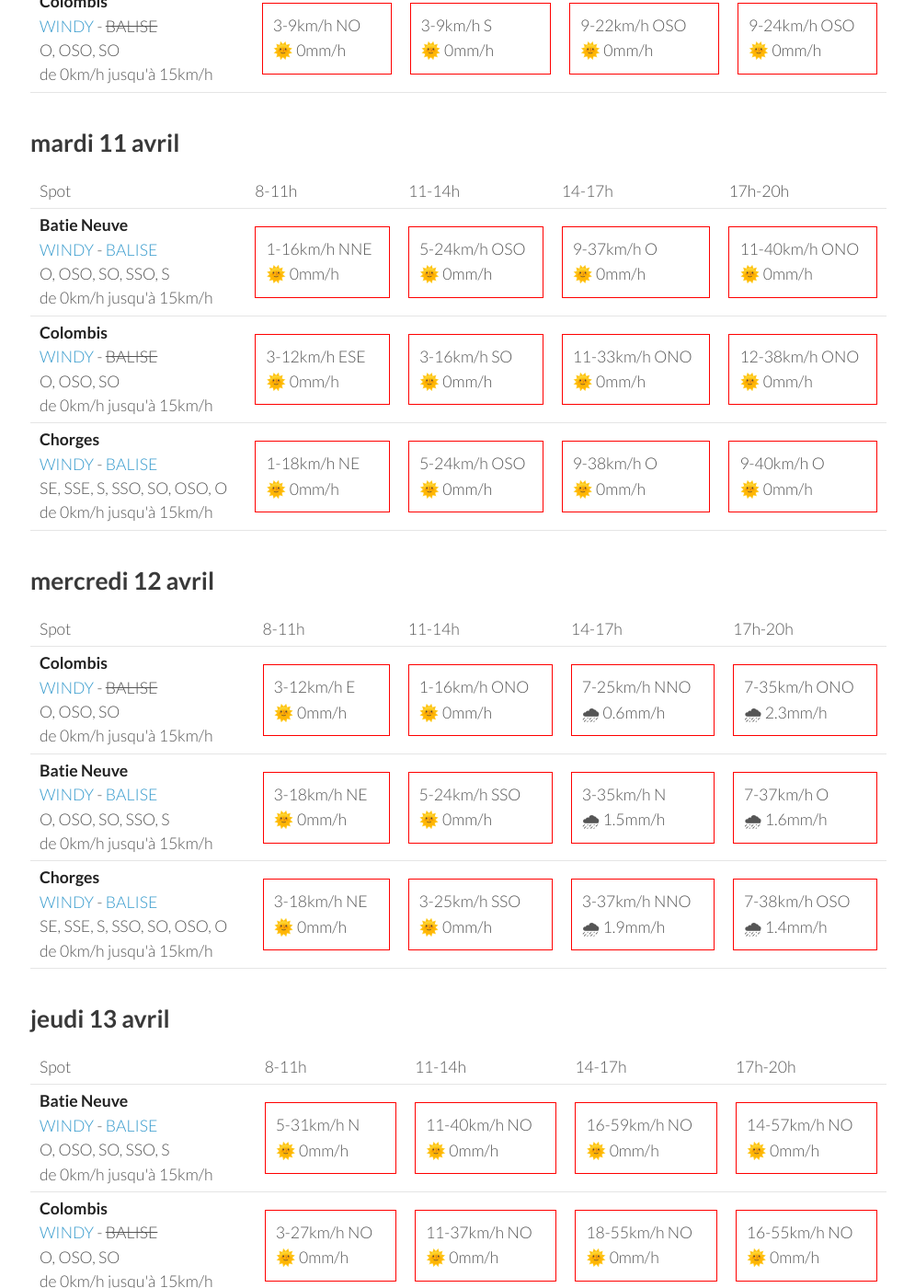
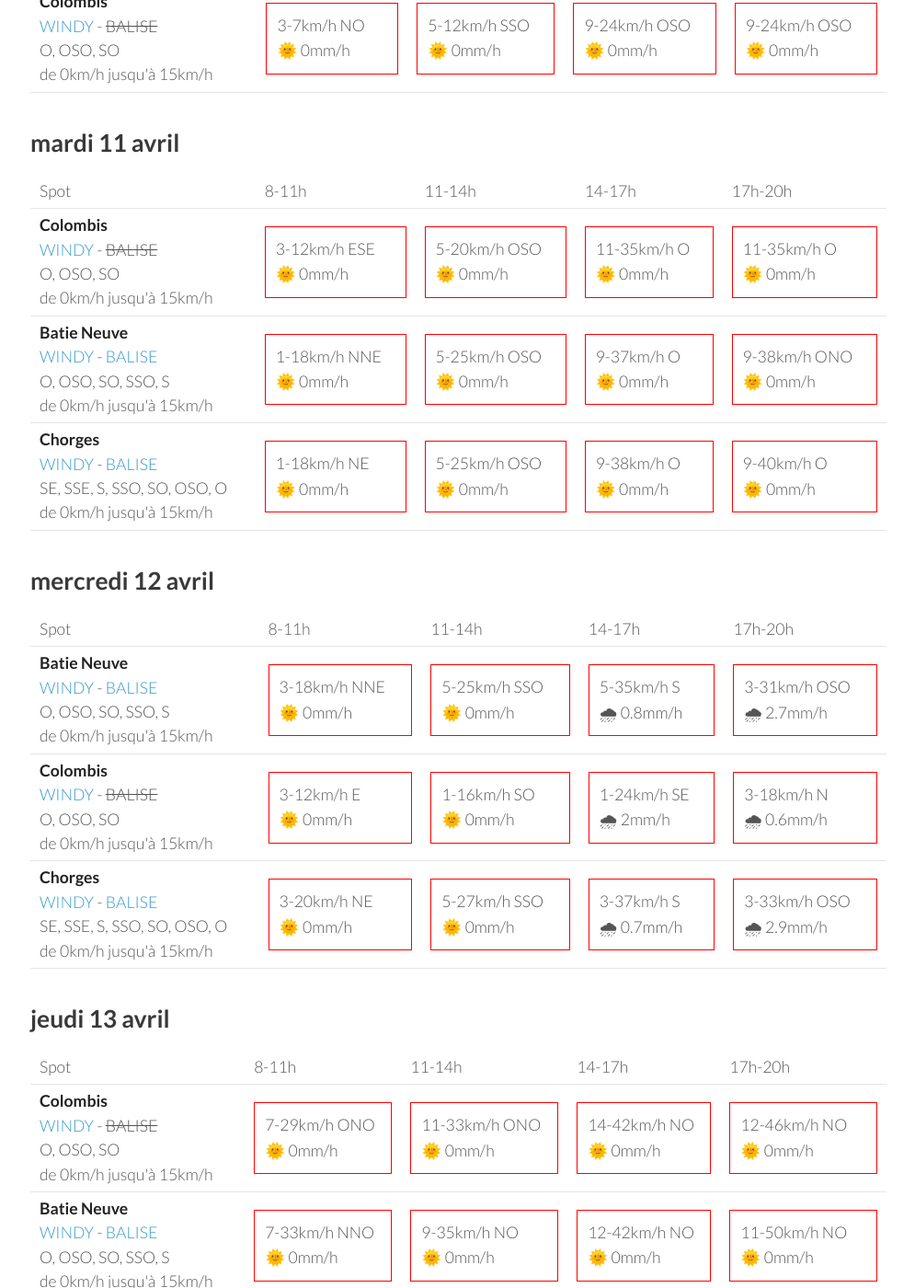
Before and after one commit to parapente-dans-le-nord/parapente-dans-le-nord.github.io, a Jekyll site: the page built from saint_andre.markdown, in a window 1280 px wide and 1400 px high, scrolled down 1092 px. Shown: the whole window at 92% size, without its empty margins (25-1020 px from the left). Built offline with Jekyll 4.4.1, drawn with Linux system fonts in a browser that asks for light colours; some of the changed text lies outside the part shown.

Commit message:
update index.markdown

```diff
--- a/saint_andre.markdown
+++ b/saint_andre.markdown
@@ -24,31 +24,28 @@ page mise à jour le dimanche 09 avril 06:36
 <tr>
         <td><strong>Batie Neuve</strong><br><a href="https://windy.com/44.584/6.236?44.559,6.262,10,m:eTtagly">WINDY</a> - <span class=""><a href="https://www.openwindmap.org/PP554">BALISE</a> </span><br> <span class="vent-favorable">O, OSO, SO, SSO, S</span><br><span class="force-vent">de 0km/h jusqu'à 15km/h</span> </td>
 
-            <td><div class="not-flyable"><p>3-9km/h NE</p><p>🌞 0mm/h</p></div></td>
-            <td><div class="flyable"><p>5-12km/h SSO</p><p>🌞 0mm/h</p></div></td>
-            <td><div class="not-flyable"><p>11-27km/h OSO</p><p>🌞 0mm/h</p></div></td>
-            <td><div class="not-flyable"><p>11-27km/h OSO</p><p>🌞 0mm/h</p></div></td>
-
+            <td><div class="not-flyable"><p>0-0km/h NA</p><p>🌧️ 0mm/h</p></div></td>
+            <td><div class="flyable"><p>5-12km/h S</p><p>🌞 0mm/h</p></div></td>
+            <td><div class="not-flyable"><p>12-27km/h SO</p><p>🌞 0mm/h</p></div></td>
+            <td><div class="not-flyable"><p>11-27km/h O</p><p>🌞 0mm/h</p></div></td>
 
     </tr>
 <tr>
         <td><strong>Chorges</strong><br><a href="https://windy.com/44.578/6.280?44.559,6.262,10">WINDY</a> - <span class=""><a href="https://www.openwindmap.org/PP554">BALISE</a> </span><br> <span class="vent-favorable">SE, SSE, S, SSO, SO, OSO, O</span><br><span class="force-vent">de 0km/h jusqu'à 15km/h</span> </td>
 
-            <td><div class="not-flyable"><p>1-5km/h E</p><p>🌞 0mm/h</p></div></td>
-            <td><div class="flyable"><p>5-11km/h SSO</p><p>🌞 0mm/h</p></div></td>
+            <td><div class="not-flyable"><p>0-0km/h NA</p><p>🌧️ 0mm/h</p></div></td>
+            <td><div class="flyable"><p>5-9km/h SSO</p><p>🌞 0mm/h</p></div></td>
             <td><div class="not-flyable"><p>12-25km/h SO</p><p>🌞 0mm/h</p></div></td>
             <td><div class="not-flyable"><p>14-29km/h SO</p><p>🌞 0mm/h</p></div></td>
-
 
     </tr>
 <tr>
         <td><strong>Colombis</strong><br><a href="https://windy.com/44.494/6.216?44.559,6.262,10">WINDY</a> - <span class="no-balise"> BALISE </span><br> <span class="vent-favorable">O, OSO, SO</span><br><span class="force-vent">de 0km/h jusqu'à 15km/h</span> </td>
 
-            <td><div class="not-flyable"><p>1-3km/h NO</p><p>🌞 0mm/h</p></div></td>
-            <td><div class="not-flyable"><p>3-11km/h SSE</p><p>🌞 0mm/h</p></div></td>
-            <td><div class="not-flyable"><p>9-24km/h OSO</p><p>🌞 0mm/h</p></div></td>
-            <td><div class="not-flyable"><p>7-24km/h SO</p><p>🌞 0mm/h</p></div></td>
-
+            <td><div class="not-flyable"><p>0-0km/h NA</p><p>🌧️ 0mm/h</p></div></td>
+            <td><div class="not-flyable"><p>5-12km/h ESE</p><p>🌞 0mm/h</p></div></td>
+            <td><div class="not-flyable"><p>9-22km/h OSO</p><p>🌞 0mm/h</p></div></td>
+            <td><div class="not-flyable"><p>9-25km/h SO</p><p>🌞 0mm/h</p></div></td>
 
     </tr>
 
@@ -70,10 +67,10 @@ page mise à jour le dimanche 09 avril 06:36
 <tr>
         <td><strong>Batie Neuve</strong><br><a href="https://windy.com/44.584/6.236?44.559,6.262,10,m:eTtagly">WINDY</a> - <span class=""><a href="https://www.openwindmap.org/PP554">BALISE</a> </span><br> <span class="vent-favorable">O, OSO, SO, SSO, S</span><br><span class="force-vent">de 0km/h jusqu'à 15km/h</span> </td>
 
-            <td><div class="not-flyable"><p>3-9km/h NNE</p><p>🌞 0mm/h</p></div></td>
-            <td><div class="flyable"><p>3-11km/h SSO</p><p>🌞 0mm/h</p></div></td>
-            <td><div class="not-flyable"><p>12-25km/h OSO</p><p>🌞 0mm/h</p></div></td>
-            <td><div class="not-flyable"><p>9-22km/h O</p><p>🌞 0mm/h</p></div></td>
+            <td><div class="not-flyable"><p>5-7km/h NNE</p><p>🌞 0mm/h</p></div></td>
+            <td><div class="flyable"><p>5-14km/h SO</p><p>🌞 0mm/h</p></div></td>
+            <td><div class="not-flyable"><p>11-25km/h SO</p><p>🌞 0mm/h</p></div></td>
+            <td><div class="not-flyable"><p>9-24km/h OSO</p><p>🌞 0mm/h</p></div></td>
 
 
     </tr>
@@ -81,18 +78,18 @@ page mise à jour le dimanche 09 avril 06:36
         <td><strong>Chorges</strong><br><a href="https://windy.com/44.578/6.280?44.559,6.262,10">WINDY</a> - <span class=""><a href="https://www.openwindmap.org/PP554">BALISE</a> </span><br> <span class="vent-favorable">SE, SSE, S, SSO, SO, OSO, O</span><br><span class="force-vent">de 0km/h jusqu'à 15km/h</span> </td>
 
             <td><div class="not-flyable"><p>1-3km/h ENE</p><p>🌞 0mm/h</p></div></td>
-            <td><div class="flyable"><p>5-9km/h SSO</p><p>🌞 0mm/h</p></div></td>
+            <td><div class="flyable"><p>5-11km/h SO</p><p>🌞 0mm/h</p></div></td>
             <td><div class="not-flyable"><p>11-22km/h SO</p><p>🌞 0mm/h</p></div></td>
-            <td><div class="not-flyable"><p>12-25km/h SO</p><p>🌞 0mm/h</p></div></td>
+            <td><div class="not-flyable"><p>12-31km/h SO</p><p>🌞 0mm/h</p></div></td>
 
 
     </tr>
 <tr>
         <td><strong>Colombis</strong><br><a href="https://windy.com/44.494/6.216?44.559,6.262,10">WINDY</a> - <span class="no-balise"> BALISE </span><br> <span class="vent-favorable">O, OSO, SO</span><br><span class="force-vent">de 0km/h jusqu'à 15km/h</span> </td>
 
-            <td><div class="not-flyable"><p>3-9km/h NO</p><p>🌞 0mm/h</p></div></td>
-            <td><div class="not-flyable"><p>3-9km/h S</p><p>🌞 0mm/h</p></div></td>
-            <td><div class="not-flyable"><p>9-22km/h OSO</p><p>🌞 0mm/h</p></div></td>
+            <td><div class="not-flyable"><p>3-7km/h NO</p><p>🌞 0mm/h</p></div></td>
+            <td><div class="not-flyable"><p>5-12km/h SSO</p><p>🌞 0mm/h</p></div></td>
+            <td><div class="not-flyable"><p>9-24km/h OSO</p><p>🌞 0mm/h</p></div></td>
             <td><div class="not-flyable"><p>9-24km/h OSO</p><p>🌞 0mm/h</p></div></td>
 
 
@@ -114,22 +111,22 @@ page mise à jour le dimanche 09 avril 06:36
       <td>17h-20h</td>
     </tr>
 <tr>
-        <td><strong>Batie Neuve</strong><br><a href="https://windy.com/44.584/6.236?44.559,6.262,10,m:eTtagly">WINDY</a> - <span class=""><a href="https://www.openwindmap.org/PP554">BALISE</a> </span><br> <span class="vent-favorable">O, OSO, SO, SSO, S</span><br><span class="force-vent">de 0km/h jusqu'à 15km/h</span> </td>
+        <td><strong>Colombis</strong><br><a href="https://windy.com/44.494/6.216?44.559,6.262,10">WINDY</a> - <span class="no-balise"> BALISE </span><br> <span class="vent-favorable">O, OSO, SO</span><br><span class="force-vent">de 0km/h jusqu'à 15km/h</span> </td>
 
-            <td><div class="not-flyable"><p>1-16km/h NNE</p><p>🌞 0mm/h</p></div></td>
-            <td><div class="not-flyable"><p>5-24km/h OSO</p><p>🌞 0mm/h</p></div></td>
-            <td><div class="not-flyable"><p>9-37km/h O</p><p>🌞 0mm/h</p></div></td>
-            <td><div class="not-flyable"><p>11-40km/h ONO</p><p>🌞 0mm/h</p></div></td>
+            <td><div class="not-flyable"><p>3-12km/h ESE</p><p>🌞 0mm/h</p></div></td>
+            <td><div class="not-flyable"><p>5-20km/h OSO</p><p>🌞 0mm/h</p></div></td>
+            <td><div class="not-flyable"><p>11-35km/h O</p><p>🌞 0mm/h</p></div></td>
+            <td><div class="not-flyable"><p>11-35km/h O</p><p>🌞 0mm/h</p></div></td>
 
 
     </tr>
 <tr>
-        <td><strong>Colombis</strong><br><a href="https://windy.com/44.494/6.216?44.559,6.262,10">WINDY</a> - <span class="no-balise"> BALISE </span><br> <span class="vent-favorable">O, OSO, SO</span><br><span class="force-vent">de 0km/h jusqu'à 15km/h</span> </td>
+        <td><strong>Batie Neuve</strong><br><a href="https://windy.com/44.584/6.236?44.559,6.262,10,m:eTtagly">WINDY</a> - <span class=""><a href="https://www.openwindmap.org/PP554">BALISE</a> </span><br> <span class="vent-favorable">O, OSO, SO, SSO, S</span><br><span class="force-vent">de 0km/h jusqu'à 15km/h</span> </td>
 
-            <td><div class="not-flyable"><p>3-12km/h ESE</p><p>🌞 0mm/h</p></div></td>
-            <td><div class="not-flyable"><p>3-16km/h SO</p><p>🌞 0mm/h</p></div></td>
-            <td><div class="not-flyable"><p>11-33km/h ONO</p><p>🌞 0mm/h</p></div></td>
-            <td><div class="not-flyable"><p>12-38km/h ONO</p><p>🌞 0mm/h</p></div></td>
+            <td><div class="not-flyable"><p>1-18km/h NNE</p><p>🌞 0mm/h</p></div></td>
+            <td><div class="not-flyable"><p>5-25km/h OSO</p><p>🌞 0mm/h</p></div></td>
+            <td><div class="not-flyable"><p>9-37km/h O</p><p>🌞 0mm/h</p></div></td>
+            <td><div class="not-flyable"><p>9-38km/h ONO</p><p>🌞 0mm/h</p></div></td>
 
 
     </tr>
@@ -137,7 +134,7 @@ page mise à jour le dimanche 09 avril 06:36
         <td><strong>Chorges</strong><br><a href="https://windy.com/44.578/6.280?44.559,6.262,10">WINDY</a> - <span class=""><a href="https://www.openwindmap.org/PP554">BALISE</a> </span><br> <span class="vent-favorable">SE, SSE, S, SSO, SO, OSO, O</span><br><span class="force-vent">de 0km/h jusqu'à 15km/h</span> </td>
 
             <td><div class="not-flyable"><p>1-18km/h NE</p><p>🌞 0mm/h</p></div></td>
-            <td><div class="not-flyable"><p>5-24km/h OSO</p><p>🌞 0mm/h</p></div></td>
+            <td><div class="not-flyable"><p>5-25km/h OSO</p><p>🌞 0mm/h</p></div></td>
             <td><div class="not-flyable"><p>9-38km/h O</p><p>🌞 0mm/h</p></div></td>
             <td><div class="not-flyable"><p>9-40km/h O</p><p>🌞 0mm/h</p></div></td>
 
@@ -160,32 +157,32 @@ page mise à jour le dimanche 09 avril 06:36
       <td>17h-20h</td>
     </tr>
 <tr>
-        <td><strong>Colombis</strong><br><a href="https://windy.com/44.494/6.216?44.559,6.262,10">WINDY</a> - <span class="no-balise"> BALISE </span><br> <span class="vent-favorable">O, OSO, SO</span><br><span class="force-vent">de 0km/h jusqu'à 15km/h</span> </td>
+        <td><strong>Batie Neuve</strong><br><a href="https://windy.com/44.584/6.236?44.559,6.262,10,m:eTtagly">WINDY</a> - <span class=""><a href="https://www.openwindmap.org/PP554">BALISE</a> </span><br> <span class="vent-favorable">O, OSO, SO, SSO, S</span><br><span class="force-vent">de 0km/h jusqu'à 15km/h</span> </td>
 
-            <td><div class="not-flyable"><p>3-12km/h E</p><p>🌞 0mm/h</p></div></td>
-            <td><div class="not-flyable"><p>1-16km/h ONO</p><p>🌞 0mm/h</p></div></td>
-            <td><div class="not-flyable"><p>7-25km/h NNO</p><p>🌧 0.6mm/h</p></div></td>
-            <td><div class="not-flyable"><p>7-35km/h ONO</p><p>🌧 2.3mm/h</p></div></td>
+            <td><div class="not-flyable"><p>3-18km/h NNE</p><p>🌞 0mm/h</p></div></td>
+            <td><div class="not-flyable"><p>5-25km/h SSO</p><p>🌞 0mm/h</p></div></td>
+            <td><div class="not-flyable"><p>5-35km/h S</p><p>🌧 0.8mm/h</p></div></td>
+            <td><div class="not-flyable"><p>3-31km/h OSO</p><p>🌧 2.7mm/h</p></div></td>
 
 
     </tr>
 <tr>
-        <td><strong>Batie Neuve</strong><br><a href="https://windy.com/44.584/6.236?44.559,6.262,10,m:eTtagly">WINDY</a> - <span class=""><a href="https://www.openwindmap.org/PP554">BALISE</a> </span><br> <span class="vent-favorable">O, OSO, SO, SSO, S</span><br><span class="force-vent">de 0km/h jusqu'à 15km/h</span> </td>
+        <td><strong>Colombis</strong><br><a href="https://windy.com/44.494/6.216?44.559,6.262,10">WINDY</a> - <span class="no-balise"> BALISE </span><br> <span class="vent-favorable">O, OSO, SO</span><br><span class="force-vent">de 0km/h jusqu'à 15km/h</span> </td>
 
-            <td><div class="not-flyable"><p>3-18km/h NE</p><p>🌞 0mm/h</p></div></td>
-            <td><div class="not-flyable"><p>5-24km/h SSO</p><p>🌞 0mm/h</p></div></td>
-            <td><div class="not-flyable"><p>3-35km/h N</p><p>🌧 1.5mm/h</p></div></td>
-            <td><div class="not-flyable"><p>7-37km/h O</p><p>🌧 1.6mm/h</p></div></td>
+            <td><div class="not-flyable"><p>3-12km/h E</p><p>🌞 0mm/h</p></div></td>
+            <td><div class="not-flyable"><p>1-16km/h SO</p><p>🌞 0mm/h</p></div></td>
+            <td><div class="not-flyable"><p>1-24km/h SE</p><p>🌧 2mm/h</p></div></td>
+            <td><div class="not-flyable"><p>3-18km/h N</p><p>🌧 0.6mm/h</p></div></td>
 
 
     </tr>
 <tr>
         <td><strong>Chorges</strong><br><a href="https://windy.com/44.578/6.280?44.559,6.262,10">WINDY</a> - <span class=""><a href="https://www.openwindmap.org/PP554">BALISE</a> </span><br> <span class="vent-favorable">SE, SSE, S, SSO, SO, OSO, O</span><br><span class="force-vent">de 0km/h jusqu'à 15km/h</span> </td>
 
-            <td><div class="not-flyable"><p>3-18km/h NE</p><p>🌞 0mm/h</p></div></td>
-            <td><div class="not-flyable"><p>3-25km/h SSO</p><p>🌞 0mm/h</p></div></td>
-            <td><div class="not-flyable"><p>3-37km/h NNO</p><p>🌧 1.9mm/h</p></div></td>
-            <td><div class="not-flyable"><p>7-38km/h OSO</p><p>🌧 1.4mm/h</p></div></td>
+            <td><div class="not-flyable"><p>3-20km/h NE</p><p>🌞 0mm/h</p></div></td>
+            <td><div class="not-flyable"><p>5-27km/h SSO</p><p>🌞 0mm/h</p></div></td>
+            <td><div class="not-flyable"><p>3-37km/h S</p><p>🌧 0.7mm/h</p></div></td>
+            <td><div class="not-flyable"><p>3-33km/h OSO</p><p>🌧 2.9mm/h</p></div></td>
 
 
     </tr>
@@ -206,32 +203,32 @@ page mise à jour le dimanche 09 avril 06:36
       <td>17h-20h</td>
     </tr>
 <tr>
-        <td><strong>Batie Neuve</strong><br><a href="https://windy.com/44.584/6.236?44.559,6.262,10,m:eTtagly">WINDY</a> - <span class=""><a href="https://www.openwindmap.org/PP554">BALISE</a> </span><br> <span class="vent-favorable">O, OSO, SO, SSO, S</span><br><span class="force-vent">de 0km/h jusqu'à 15km/h</span> </td>
+        <td><strong>Colombis</strong><br><a href="https://windy.com/44.494/6.216?44.559,6.262,10">WINDY</a> - <span class="no-balise"> BALISE </span><br> <span class="vent-favorable">O, OSO, SO</span><br><span class="force-vent">de 0km/h jusqu'à 15km/h</span> </td>
 
-            <td><div class="not-flyable"><p>5-31km/h N</p><p>🌞 0mm/h</p></div></td>
-            <td><div class="not-flyable"><p>11-40km/h NO</p><p>🌞 0mm/h</p></div></td>
-            <td><div class="not-flyable"><p>16-59km/h NO</p><p>🌞 0mm/h</p></div></td>
-            <td><div class="not-flyable"><p>14-57km/h NO</p><p>🌞 0mm/h</p></div></td>
+            <td><div class="not-flyable"><p>7-29km/h ONO</p><p>🌞 0mm/h</p></div></td>
+            <td><div class="not-flyable"><p>11-33km/h ONO</p><p>🌞 0mm/h</p></div></td>
+            <td><div class="not-flyable"><p>14-42km/h NO</p><p>🌞 0mm/h</p></div></td>
+            <td><div class="not-flyable"><p>12-46km/h NO</p><p>🌞 0mm/h</p></div></td>
 
 
     </tr>
 <tr>
-        <td><strong>Colombis</strong><br><a href="https://windy.com/44.494/6.216?44.559,6.262,10">WINDY</a> - <span class="no-balise"> BALISE </span><br> <span class="vent-favorable">O, OSO, SO</span><br><span class="force-vent">de 0km/h jusqu'à 15km/h</span> </td>
+        <td><strong>Batie Neuve</strong><br><a href="https://windy.com/44.584/6.236?44.559,6.262,10,m:eTtagly">WINDY</a> - <span class=""><a href="https://www.openwindmap.org/PP554">BALISE</a> </span><br> <span class="vent-favorable">O, OSO, SO, SSO, S</span><br><span class="force-vent">de 0km/h jusqu'à 15km/h</span> </td>
 
-            <td><div class="not-flyable"><p>3-27km/h NO</p><p>🌞 0mm/h</p></div></td>
-            <td><div class="not-flyable"><p>11-37km/h NO</p><p>🌞 0mm/h</p></div></td>
-            <td><div class="not-flyable"><p>18-55km/h NO</p><p>🌞 0mm/h</p></div></td>
-            <td><div class="not-flyable"><p>16-55km/h NO</p><p>🌞 0mm/h</p></div></td>
+            <td><div class="not-flyable"><p>7-33km/h NNO</p><p>🌞 0mm/h</p></div></td>
+            <td><div class="not-flyable"><p>9-35km/h NO</p><p>🌞 0mm/h</p></div></td>
+            <td><div class="not-flyable"><p>12-42km/h NO</p><p>🌞 0mm/h</p></div></td>
+            <td><div class="not-flyable"><p>11-50km/h NO</p><p>🌞 0mm/h</p></div></td>
 
 
     </tr>
 <tr>
         <td><strong>Chorges</strong><br><a href="https://windy.com/44.578/6.280?44.559,6.262,10">WINDY</a> - <span class=""><a href="https://www.openwindmap.org/PP554">BALISE</a> </span><br> <span class="vent-favorable">SE, SSE, S, SSO, SO, OSO, O</span><br><span class="force-vent">de 0km/h jusqu'à 15km/h</span> </td>
 
-            <td><div class="not-flyable"><p>5-29km/h N</p><p>🌞 0mm/h</p></div></td>
-            <td><div class="not-flyable"><p>9-38km/h NO</p><p>🌞 0mm/h</p></div></td>
-            <td><div class="not-flyable"><p>14-57km/h NO</p><p>🌞 0mm/h</p></div></td>
-            <td><div class="not-flyable"><p>12-57km/h NO</p><p>🌞 0mm/h</p></div></td>
+            <td><div class="not-flyable"><p>5-29km/h NNO</p><p>🌞 0mm/h</p></div></td>
+            <td><div class="not-flyable"><p>7-31km/h NO</p><p>🌞 0mm/h</p></div></td>
+            <td><div class="not-flyable"><p>11-42km/h NO</p><p>🌞 0mm/h</p></div></td>
+            <td><div class="not-flyable"><p>11-50km/h ONO</p><p>🌞 0mm/h</p></div></td>
 
 
     </tr>
@@ -239,3 +236,49 @@ page mise à jour le dimanche 09 avril 06:36
 </tbody>
 </table>
 {:/}
+## vendredi 14 avril
+
+{::nomarkdown}
+<table>
+  <tbody>
+    <tr>
+      <td>Spot</td>
+      <td>8-11h</td>
+      <td>11-14h</td>
+      <td>14-17h</td>
+      <td>17h-20h</td>
+    </tr>
+<tr>
+        <td><strong>Colombis</strong><br><a href="https://windy.com/44.494/6.216?44.559,6.262,10">WINDY</a> - <span class="no-balise"> BALISE </span><br> <span class="vent-favorable">O, OSO, SO</span><br><span class="force-vent">de 0km/h jusqu'à 15km/h</span> </td>
+
+            <td><div class="not-flyable"><p>3-14km/h SSE</p><p>🌞 0mm/h</p></div></td>
+            <td><div class="not-flyable"><p>1-16km/h SO</p><p>🌞 0mm/h</p></div></td>
+            <td><div class="not-flyable"><p>5-22km/h OSO</p><p>🌞 0mm/h</p></div></td>
+            <td><div class="not-flyable"><p>3-25km/h ENE</p><p>🌧 1.7mm/h</p></div></td>
+
+
+    </tr>
+<tr>
+        <td><strong>Batie Neuve</strong><br><a href="https://windy.com/44.584/6.236?44.559,6.262,10,m:eTtagly">WINDY</a> - <span class=""><a href="https://www.openwindmap.org/PP554">BALISE</a> </span><br> <span class="vent-favorable">O, OSO, SO, SSO, S</span><br><span class="force-vent">de 0km/h jusqu'à 15km/h</span> </td>
+
+            <td><div class="not-flyable"><p>1-20km/h SSO</p><p>🌞 0mm/h</p></div></td>
+            <td><div class="not-flyable"><p>5-22km/h SO</p><p>🌞 0mm/h</p></div></td>
+            <td><div class="not-flyable"><p>7-31km/h SO</p><p>🌞 0mm/h</p></div></td>
+            <td><div class="not-flyable"><p>1-37km/h SE</p><p>🌧 2mm/h</p></div></td>
+
+
+    </tr>
+<tr>
+        <td><strong>Chorges</strong><br><a href="https://windy.com/44.578/6.280?44.559,6.262,10">WINDY</a> - <span class=""><a href="https://www.openwindmap.org/PP554">BALISE</a> </span><br> <span class="vent-favorable">SE, SSE, S, SSO, SO, OSO, O</span><br><span class="force-vent">de 0km/h jusqu'à 15km/h</span> </td>
+
+            <td><div class="not-flyable"><p>1-18km/h S</p><p>🌞 0mm/h</p></div></td>
+            <td><div class="not-flyable"><p>5-22km/h SO</p><p>🌞 0mm/h</p></div></td>
+            <td><div class="not-flyable"><p>7-31km/h SO</p><p>🌞 0mm/h</p></div></td>
+            <td><div class="not-flyable"><p>1-37km/h S</p><p>🌧 2mm/h</p></div></td>
+
+
+    </tr>
+
+</tbody>
+</table>
+{:/}
```
Also changed, not shown: other parts of saint_andre.markdown (+1 -1 lines).
